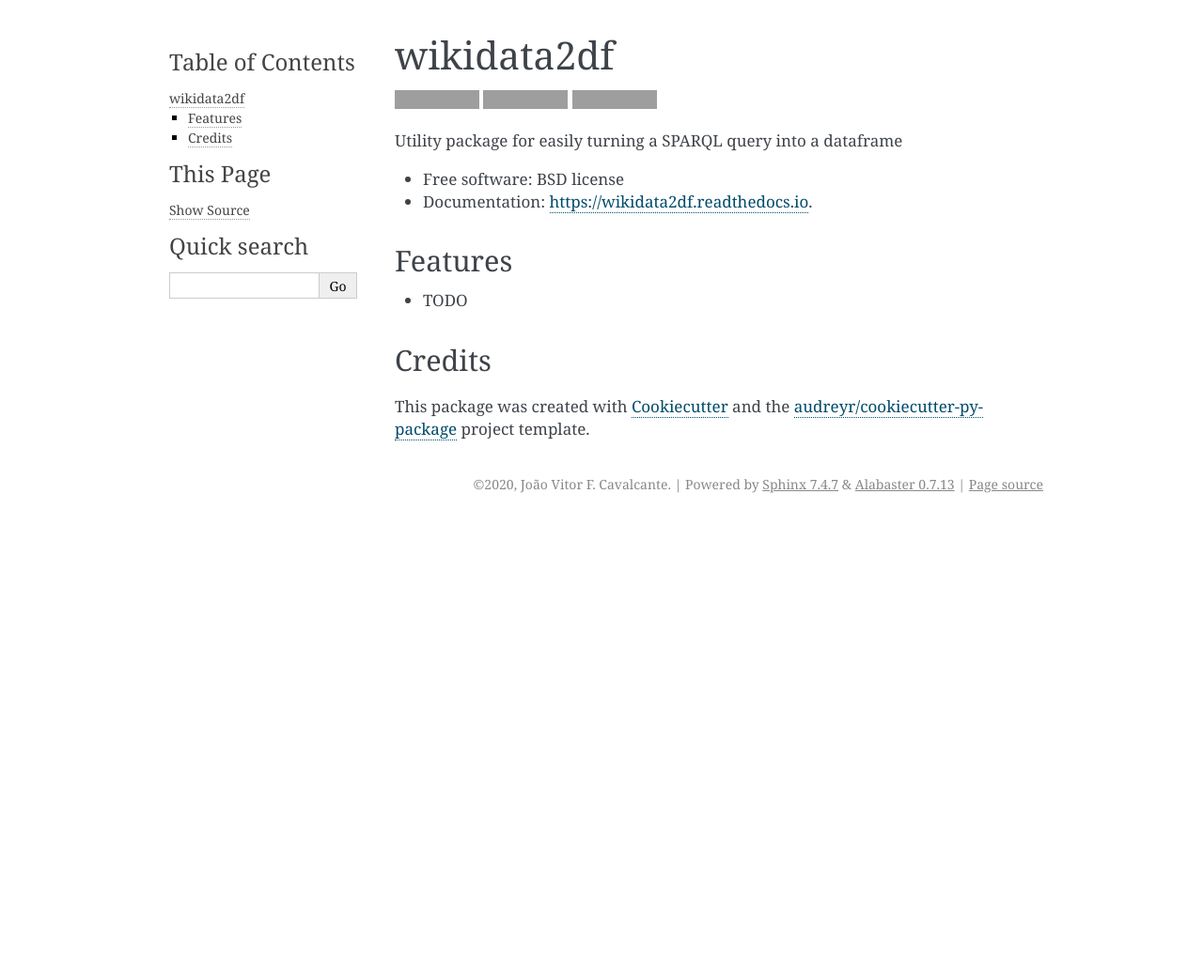
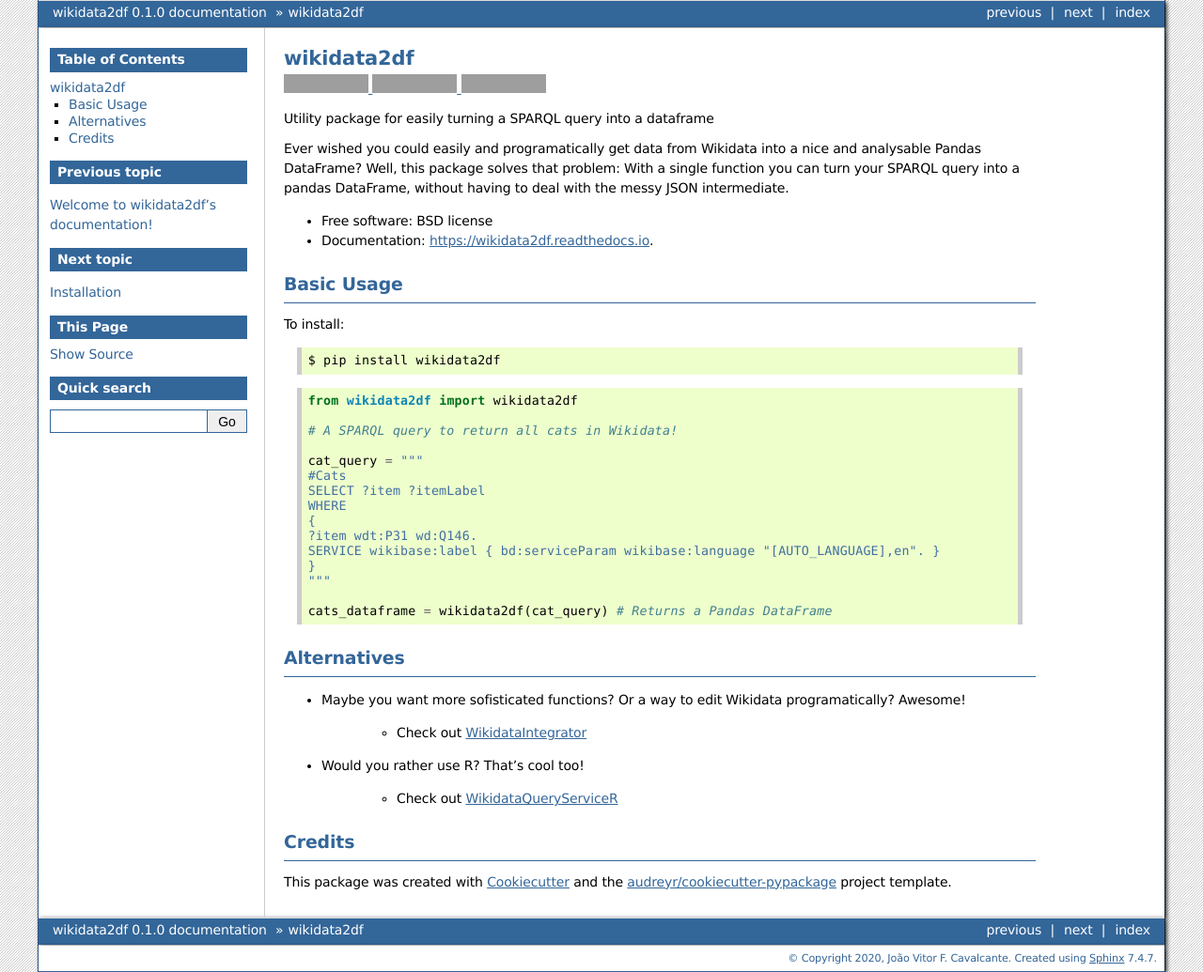
Before and after one commit to jvfe/wikidata2df, a Sphinx documentation site: the page built from docs/readme.rst, in a window 1280 px wide. Shown: the whole page at 94% size. Built offline with Sphinx 7.4.7, drawn with Linux system fonts in a browser that asks for light colours; pages that are not in the unit, such as notebooks, are missing from menus; before the commit the page ends 900 px from its top, so only the background shows below that; grey boxes are pictures that could not be loaded.

Commit message:
docs: Build documentation for package
Also improved a docstrings

```diff
--- a/README.rst
+++ b/README.rst
@@ -14,19 +14,53 @@
         :alt: Documentation Status
 
 
+Utility package for easily turning a SPARQL query into a dataframe
 
-
-Utility package for easily turning a SPARQL query into a dataframe
+Ever wished you could easily and programatically get data from Wikidata into a nice and analysable Pandas DataFrame?
+Well, this package solves that problem: With a single function you can turn your SPARQL query into a pandas DataFrame,
+without having to deal with the messy JSON intermediate.
 
 
 * Free software: BSD license
 * Documentation: https://wikidata2df.readthedocs.io.
 
 
-Features
---------
+Basic Usage
+-----------
 
-* TODO
+To install::
+
+    $ pip install wikidata2df
+
+
+::
+
+    from wikidata2df import wikidata2df
+
+    # A SPARQL query to return all cats in Wikidata!
+
+    cat_query = """
+    #Cats
+    SELECT ?item ?itemLabel
+    WHERE
+    {
+    ?item wdt:P31 wd:Q146.
+    SERVICE wikibase:label { bd:serviceParam wikibase:language "[AUTO_LANGUAGE],en". }
+    }
+    """
+
+    cats_dataframe = wikidata2df(cat_query) # Returns a Pandas DataFrame
+
+Alternatives
+------------
+
+* Maybe you want more sofisticated functions? Or a way to edit Wikidata programatically? Awesome!
+
+        * Check out `WikidataIntegrator <https://github.com/SuLab/WikidataIntegrator>`__
+
+* Would you rather use R? That's cool too!
+
+        * Check out `WikidataQueryServiceR <https://github.com/wikimedia/WikidataQueryServiceR>`__
 
 Credits
 -------
--- a/docs/conf.py
+++ b/docs/conf.py
@@ -19,7 +19,8 @@
 #
 import os
 import sys
-sys.path.insert(0, os.path.abspath('..'))
+
+sys.path.insert(0, os.path.abspath(".."))
 
 import wikidata2df
 
@@ -31,22 +32,22 @@
 
 # Add any Sphinx extension module names here, as strings. They can be
 # extensions coming with Sphinx (named 'sphinx.ext.*') or your custom ones.
-extensions = ['sphinx.ext.autodoc', 'sphinx.ext.viewcode']
+extensions = ["sphinx.ext.autodoc", "sphinx.ext.viewcode", "sphinx.ext.napoleon"]
 
 # Add any paths that contain templates here, relative to this directory.
-templates_path = ['_templates']
+templates_path = ["_templates"]
 
 # The suffix(es) of source filenames.
 # You can specify multiple suffix as a list of string:
 #
 # source_suffix = ['.rst', '.md']
-source_suffix = '.rst'
+source_suffix = ".rst"
 
 # The master toctree document.
-master_doc = 'index'
+master_doc = "index"
 
 # General information about the project.
-project = 'wikidata2df'
+project = "wikidata2df"
 copyright = "2020, João Vitor F. Cavalcante"
 author = "João Vitor F. Cavalcante"
 
@@ -69,10 +70,10 @@
 # List of patterns, relative to source directory, that match files and
 # directories to ignore when looking for source files.
 # This patterns also effect to html_static_path and html_extra_path
-exclude_patterns = ['_build', 'Thumbs.db', '.DS_Store']
+exclude_patterns = ["_build", "Thumbs.db", ".DS_Store"]
 
 # The name of the Pygments (syntax highlighting) style to use.
-pygments_style = 'sphinx'
+pygments_style = "sphinx"
 
 # If true, `todo` and `todoList` produce output, else they produce nothing.
 todo_include_todos = False
@@ -83,7 +84,7 @@
 # The theme to use for HTML and HTML Help pages.  See the documentation for
 # a list of builtin themes.
 #
-html_theme = 'alabaster'
+html_theme = "bizstyle"
 
 # Theme options are theme-specific and customize the look and feel of a
 # theme further.  For a list of options available for each theme, see the
@@ -94,13 +95,13 @@
 # Add any paths that contain custom static files (such as style sheets) here,
 # relative to this directory. They are copied after the builtin static files,
 # so a file named "default.css" will overwrite the builtin "default.css".
-html_static_path = ['_static']
+html_static_path = ["_static"]
 
 
 # -- Options for HTMLHelp output ---------------------------------------
 
 # Output file base name for HTML help builder.
-htmlhelp_basename = 'wikidata2dfdoc'
+htmlhelp_basename = "wikidata2dfdoc"
 
 
 # -- Options for LaTeX output ------------------------------------------
@@ -109,15 +110,12 @@
     # The paper size ('letterpaper' or 'a4paper').
     #
     # 'papersize': 'letterpaper',
-
     # The font size ('10pt', '11pt' or '12pt').
     #
     # 'pointsize': '10pt',
-
     # Additional stuff for the LaTeX preamble.
     #
     # 'preamble': '',
-
     # Latex figure (float) alignment
     #
     # 'figure_align': 'htbp',
@@ -127,9 +125,13 @@
 # (source start file, target name, title, author, documentclass
 # [howto, manual, or own class]).
 latex_documents = [
-    (master_doc, 'wikidata2df.tex',
-     'wikidata2df Documentation',
-     'João Vitor F. Cavalcante', 'manual'),
+    (
+        master_doc,
+        "wikidata2df.tex",
+        "wikidata2df Documentation",
+        "João Vitor F. Cavalcante",
+        "manual",
+    ),
 ]
 
 
@@ -137,11 +139,7 @@
 
 # One entry per manual page. List of tuples
 # (source start file, name, description, authors, manual section).
-man_pages = [
-    (master_doc, 'wikidata2df',
-     'wikidata2df Documentation',
-     [author], 1)
-]
+man_pages = [(master_doc, "wikidata2df", "wikidata2df Documentation", [author], 1)]
 
 
 # -- Options for Texinfo output ----------------------------------------
@@ -150,10 +148,13 @@
 # (source start file, target name, title, author,
 #  dir menu entry, description, category)
 texinfo_documents = [
-    (master_doc, 'wikidata2df',
-     'wikidata2df Documentation',
-     author,
-     'wikidata2df',
-     'One line description of project.',
-     'Miscellaneous'),
+    (
+        master_doc,
+        "wikidata2df",
+        "wikidata2df Documentation",
+        author,
+        "wikidata2df",
+        "One line description of project.",
+        "Miscellaneous",
+    ),
 ]
--- a/docs/index.rst
+++ b/docs/index.rst
@@ -1,5 +1,5 @@
 Welcome to wikidata2df's documentation!
-======================================
+=======================================
 
 .. toctree::
    :maxdepth: 2
--- /dev/null
+++ b/docs/modules.rst
@@ -0,0 +1,7 @@
+wikidata2df
+===========
+
+.. toctree::
+   :maxdepth: 4
+
+   wikidata2df
```
Also changed, not shown: docs/usage.rst (+13 -1 lines), docs/wikidata2df.rst (added, +30 -0 lines), 1 other file.
